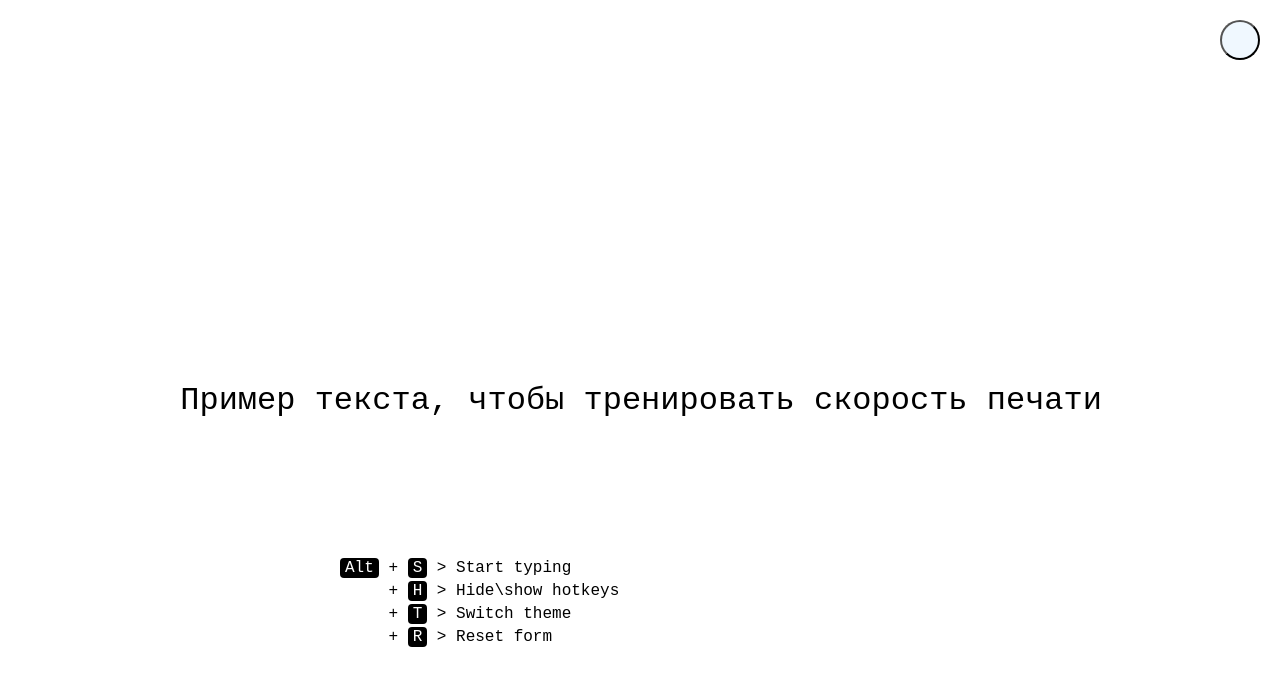
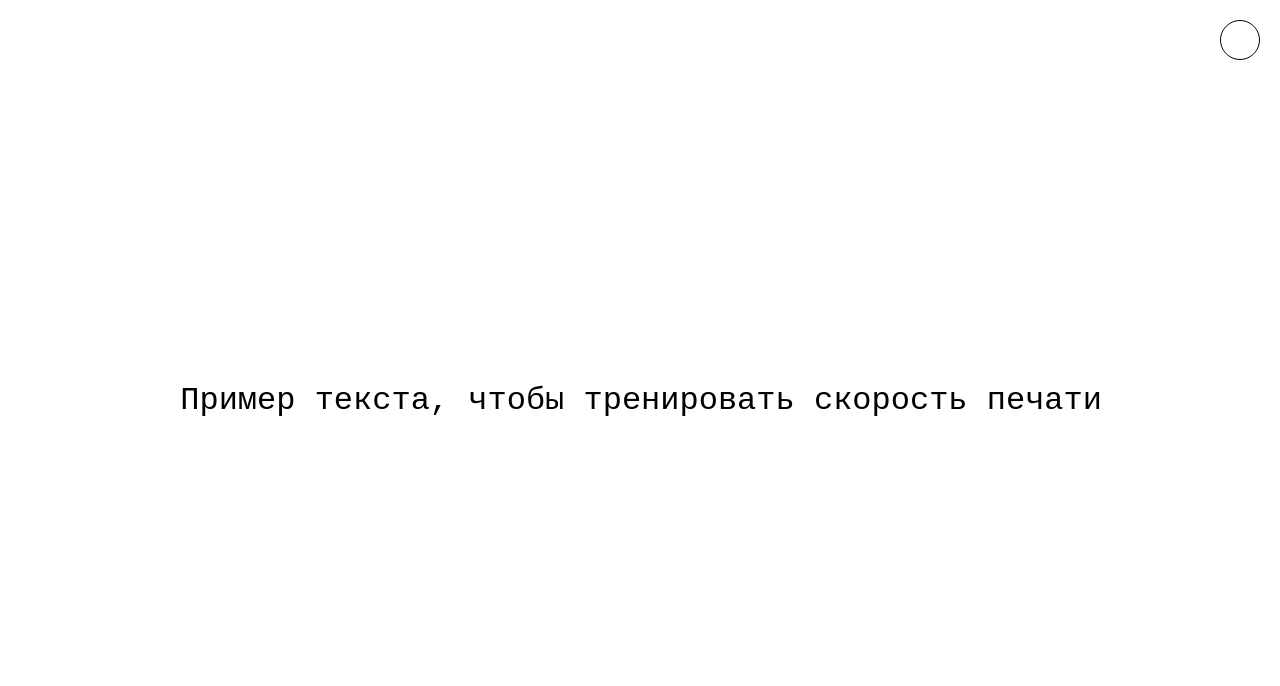
Before and after one commit to kidyur/Web_typing_app, a plain HTML site: page index.html in a window 1280 px wide. Both pictures are taken after a click on the button 1240 px from the left and 40 px from the top of the page. Drawn offline with Linux system fonts and the light colour scheme.

Commit message:
add func to docs btn

```diff
--- a/index.html
+++ b/index.html
@@ -9,7 +9,7 @@
 </head>
 <body>
     <header>
-        <button class="header__btn btn-docs"></button>
+        <button class="header__btn docs-btn--active"></button>
     </header>
     <p class="text-example"></p>
     <input class="input-field">
--- a/inputLogic.js
+++ b/inputLogic.js
@@ -6,12 +6,15 @@ const TEXT_UNFILLED_COLOR = "black";
 const TEXT_UNCORRECT_COLOR = "red";
 const CARET_ACTIVE_STYLE = "input__caret input__caret--blinking";
 const CARET_INACTIVE_STYLE = "input__caret input__caret--hidden";
+const DOCS_ACTIVE_STYLE = "header__btn docs-btn--active";
+const DOCS_INACTIVE_STYLE = "header__btn docs-btn--inactive";
 
 
 window.onload = () => {
     const exampleEl = document.getElementsByClassName("text-example")[0];
     const inputEl = document.getElementsByClassName("input-field")[0];
-    const docsEl = document.getElementsByClassName("docs")[0];
+    const docsMenuEl = document.getElementsByClassName("docs")[0];
+    const docsBtnEl = document.getElementsByClassName("docs-btn--active")[0];
 
     let isDocsVisible = true;
     let text = "|Пример текста, чтобы тренировать скорость печати";
@@ -44,9 +47,11 @@ window.onload = () => {
 
     function toogleDocs() {
         if (isDocsVisible) {
-            docsEl.style.visibility = "hidden";
+            docsMenuEl.style.visibility = "hidden";
+            docsBtnEl.className = DOCS_INACTIVE_STYLE;
         } else {
-            docsEl.style.visibility = "visible";
+            docsMenuEl.style.visibility = "visible";
+            docsBtnEl.className = DOCS_ACTIVE_STYLE;
         }
         isDocsVisible = !isDocsVisible;
     }
@@ -104,6 +109,10 @@ window.onload = () => {
         updateExample();
     })
 
+    docsBtnEl.addEventListener("click", () => {
+        toogleDocs();
+    })
+
     inputEl.addEventListener("focus", () => {
         setCaretStyle(CARET_ACTIVE_STYLE);
     })
--- a/styles.css
+++ b/styles.css
@@ -40,6 +40,15 @@ header {
     align-items: start;
     justify-content: center;
     flex-direction: column;
+}
+
+.docs-btn--active {
+    background-color: black;
+}
+
+.docs-btn--inactive {
+    background-color: white;
+    border: 1px solid black;
 }
 
 .docs__key {
```
